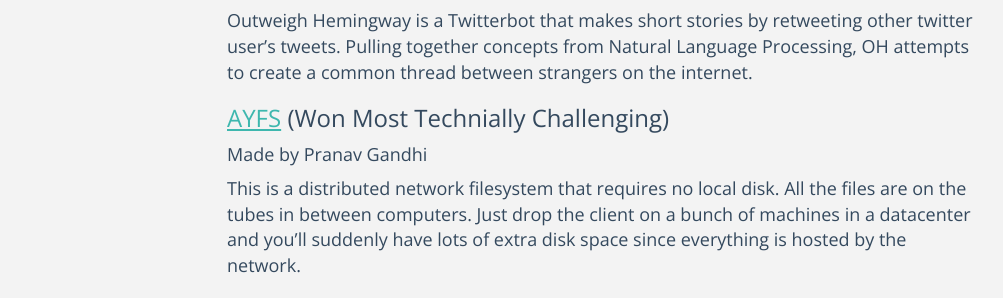
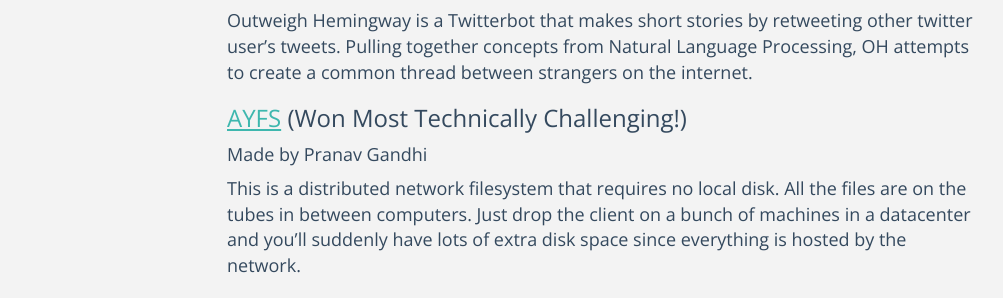
Before and after one commit to HackBeanpot/Projects, a Jekyll site: the page built from 2015-projects.md, in a window 1280 px wide and 1400 px high. Shown: the part 296-594 px from the top of the window, without its empty margins (38-1041 px from the left). Built offline with Jekyll 4.4.1, drawn with Linux system fonts in a browser that asks for light colours; Markdown is read by kramdown in place of the engine named in the settings; some of the changed text lies outside the part shown.

Commit message:
Fixed spelling of Technically and added !s

```diff
--- a/2015-projects.md
+++ b/2015-projects.md
@@ -16,7 +16,7 @@
 Processing, OH attempts to create a common thread between strangers on the
 internet.
 
-### [AYFS](https://github.com/pranav/ayfs) (Won Most Technially Challenging)
+### [AYFS](https://github.com/pranav/ayfs) (Won Most Technically Challenging!)
 #### Made by Pranav Gandhi
 
 This is a distributed network filesystem that requires no local disk. All the
@@ -61,7 +61,7 @@
 with an abundance of kumquats, why not make some extra money by putting them up
 on SnowPea Me?
 
-### [Pointr](https://github.com/klevingluo/BeanPotPointr) (Won Judge's Choice Award)
+### [Pointr](https://github.com/klevingluo/BeanPotPointr) (Won Judge's Choice Award!)
 #### Made by Nikolai Wotton, Oscar Spencer, Michael Hu, and Kevin Luo
 
 You're walking in an unfamiliar area  when a sudden bout of hunger strikes from
```
